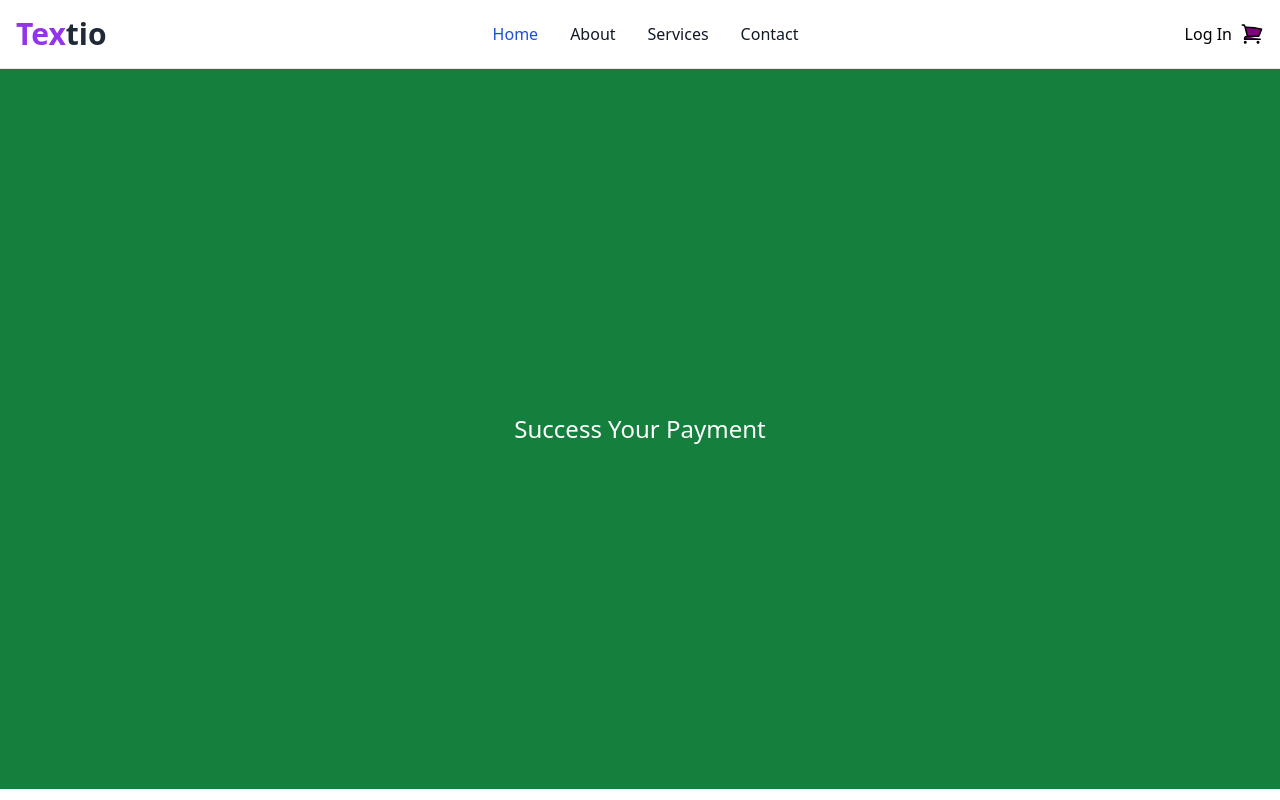
After one commit to Mohan3C/Textio, a Django app: page /success-page/ in a window 1280 px wide. The commit adds this page. Run offline with Django 5.2, Linux system fonts and the light colour scheme; some libraries are stand-ins or nearby versions.

Commit message:
done success page

```diff
--- a/projecttextio/apptextio/admin_views.py
+++ b/projecttextio/apptextio/admin_views.py
@@ -74,3 +74,8 @@ def manageUser(request):
     data = {}
     data['users'] = User.objects.all()
     return render(request, 'admin/users.html', data)
+
+def manageOrder(request):
+    data = {}
+    data["orders"] = Order.objects.all()
+    return render(request, 'admin/manage_order.html', data)
--- a/projecttextio/apptextio/templates/admin/admin_base.html
+++ b/projecttextio/apptextio/templates/admin/admin_base.html
@@ -25,7 +25,7 @@
                 <a href="{% url 'managecategory' %}" class="bg-[#1E293B] text-white px-3 py-2 hover:bg-[#334155] text-lg font-medium">Manage Categories</a>
                 <a href="{% url 'manageproduct' %}" class="bg-[#1E293B] text-white px-3 py-2 hover:bg-[#334155] text-lg font-medium">Manage Product</a>
                 <a href="{% url 'manageuser' %}" class="bg-[#1E293B] text-white px-3 py-2 hover:bg-[#334155] text-lg font-medium">Manage User</a>
-                <a href="" class="bg-[#1E293B] text-white px-3 py-2 hover:bg-[#334155] text-lg font-medium">Manage Order</a>
+                <a href="{% url 'manageorder' %}" class="bg-[#1E293B] text-white px-3 py-2 hover:bg-[#334155] text-lg font-medium">Manage Order</a>
                 <a href="{% url 'manageaddress' %}" class="bg-[#1E293B] text-white px-3 py-2 hover:bg-[#334155] text-lg font-medium">Manage Addrress</a>
                 <a href="{% url 'manageCoupons' %}" class="bg-[#1E293B] text-white px-3 py-2 hover:bg-[#334155] text-lg font-medium">Manage Coupons</a>
                 <a href="" class="bg-[#1E293B] text-white px-3 py-2 hover:bg-[#334155] text-lg font-medium">Manage Payment</a>
--- /dev/null
+++ b/projecttextio/apptextio/templates/public/success_page.html
@@ -0,0 +1,11 @@
+{% extends 'public/base.html' %}
+
+{% block content %}
+
+<div class="flex flex-1 bg-green-700 h-[90vh]">
+    <div class="w-full flex justify-center items-center ">
+        <p class="text-2xl text-white">Success Your Payment</p>
+    </div>
+</div>
+
+{% endblock  %}
--- a/projecttextio/apptextio/views.py
+++ b/projecttextio/apptextio/views.py
@@ -242,6 +242,10 @@ def payment(request):
         item.isordered =True
         item.save()
       order.save()
+      return redirect(success)
     return render(request, 'public/make-payment.html')
   else:
     return redirect('address', id=order.id)
+
+def success(request):
+  return render(request, 'public/success_page.html')
--- a/projecttextio/projecttextio/urls.py
+++ b/projecttextio/projecttextio/urls.py
@@ -15,6 +15,7 @@ urlpatterns = [
     path("allproducts",products,name="products"),
     path("address/<int:id>/",checkoutaddress ,name="address"),
     path("buynow/<int:id>/",buynow ,name="buynow"),
+    path("success-page/",success ,name="success"),
 
     # cart and coupon urls
     path("home/product/cart",cart,name="cart"),
@@ -40,6 +41,7 @@ urlpatterns = [
     path("manage-product/",manageproduct,name="manageproduct"),
     path("manage-address/",saveAddress,name="manageaddress"),
     path("manage-user/",manageUser,name="manageuser"),
+    path("manage-order/",manageOrder,name="manageorder"),
     path("delete-product/<int:id>/",deleteProduct ,name="deleteproduct"),
     path("insert-product/",insertProduct,name="insert-product"),
     path("delete-product/<int:id>/",deleteCategory ,name="delete-product"),
```
Also changed, not shown: projecttextio/apptextio/templates/admin/manage_order.html (added, +7 -0 lines), projecttextio/db.sqlite3.
